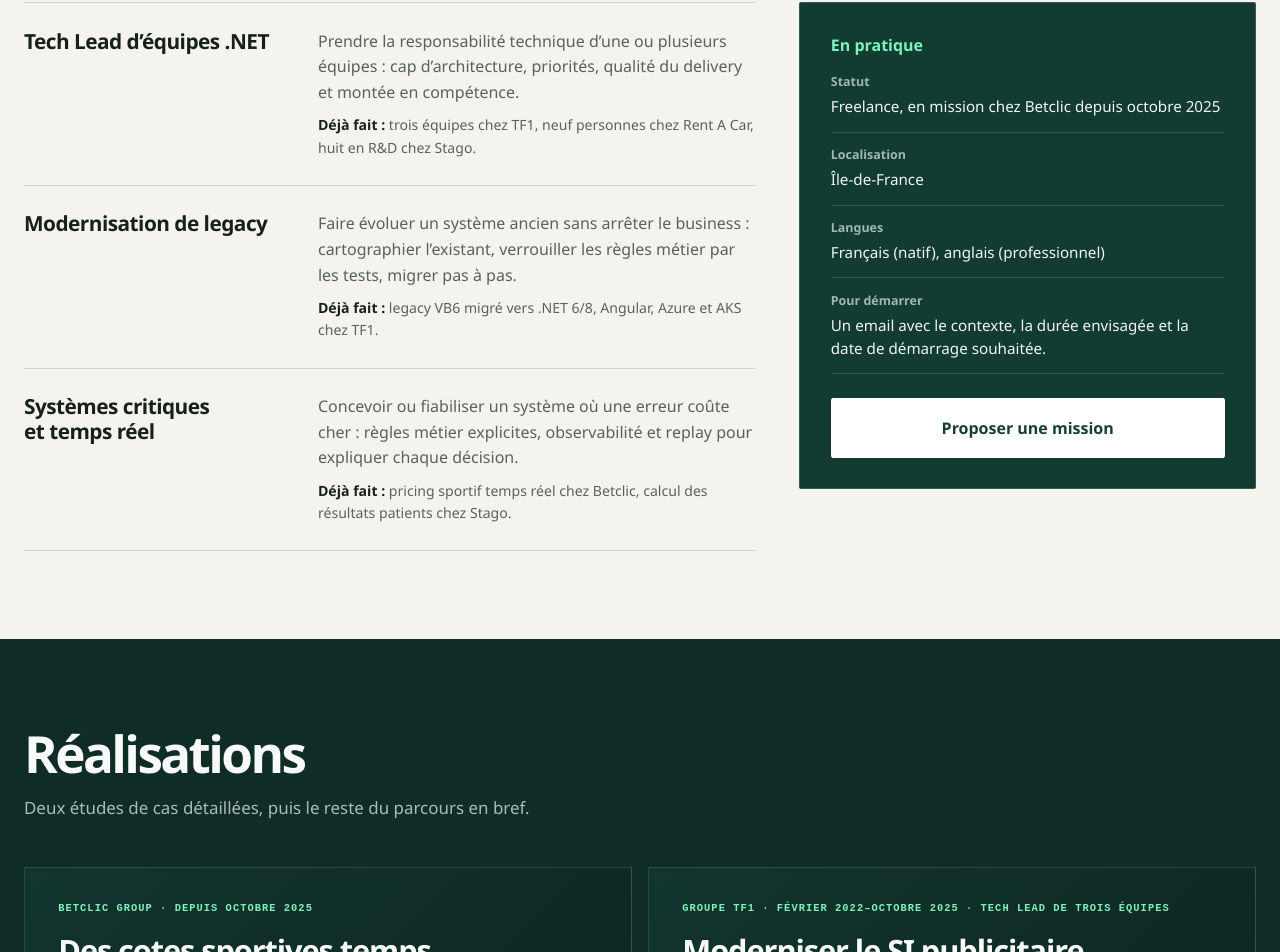
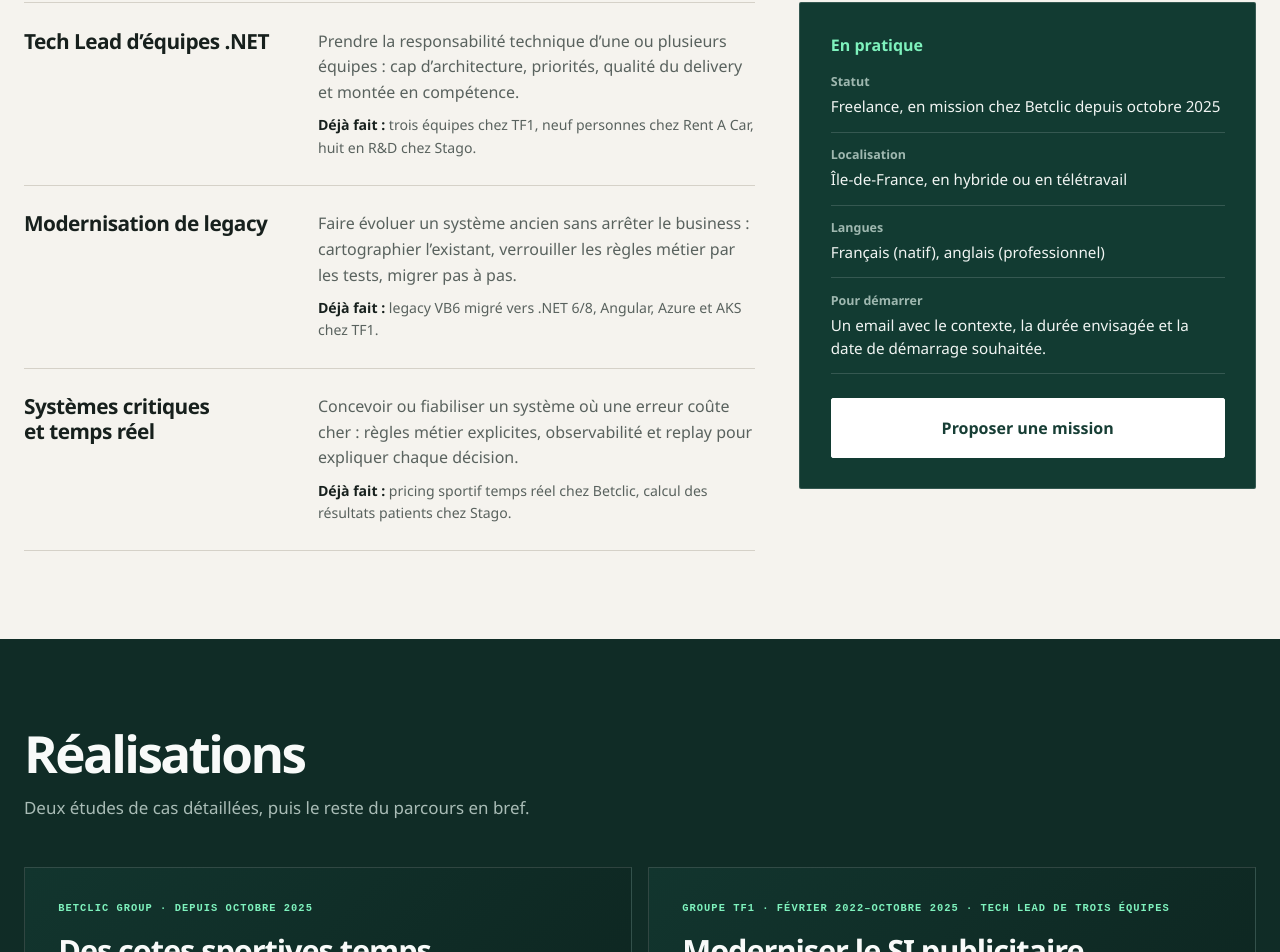
Before and after one commit to VivienBio/Portfolio, an Angular app: page /fr in a window 1280 px wide. Shown: the part 1113-2065 px from the top of the page. Built offline with nearby package versions, Linux system fonts and the light colour scheme; a web font is replaced by a local one.

Commit message:
Missions: say hybrid or remote work is possible
Co-Authored-By: Claude Opus 5.5 <noreply@anthropic.com>
Claude-Session: https://claude.ai/code/session_01MTGZCdJkTqEGeZ6CWYWoz6

```diff
--- a/src/app/features/portfolio/portfolio-page.copy.ts
+++ b/src/app/features/portfolio/portfolio-page.copy.ts
@@ -224,7 +224,7 @@ export const PORTFOLIO_PAGE_COPY: Record<PortfolioLocale, PageCopy> = {
       practicalTitle: 'In practice',
       practical: [
         { label: 'Status', value: 'Freelance, on a mission with Betclic since October 2025' },
-        { label: 'Location', value: 'Paris region, France' },
+        { label: 'Location', value: 'Paris region, France; hybrid or remote' },
         { label: 'Languages', value: 'French (native), English (professional)' },
         {
           label: 'To start',
@@ -467,7 +467,7 @@ export const PORTFOLIO_PAGE_COPY: Record<PortfolioLocale, PageCopy> = {
       practicalTitle: 'En pratique',
       practical: [
         { label: 'Statut', value: 'Freelance, en mission chez Betclic depuis octobre 2025' },
-        { label: 'Localisation', value: 'Île-de-France' },
+        { label: 'Localisation', value: 'Île-de-France, en hybride ou en télétravail' },
         { label: 'Langues', value: 'Français (natif), anglais (professionnel)' },
         {
           label: 'Pour démarrer',
```
Also changed, not shown: 1 other file (tests, documents, lock files or other folders).
